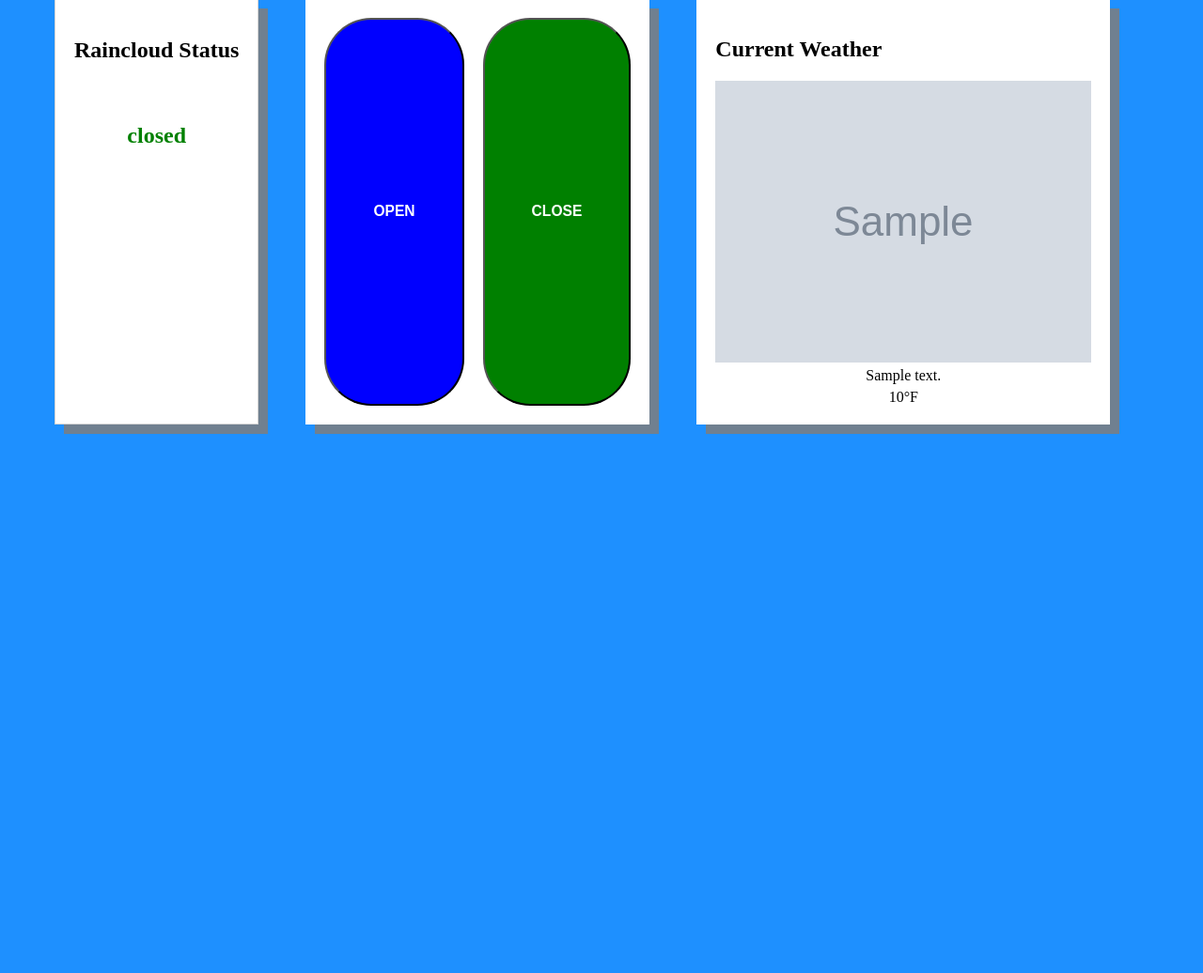
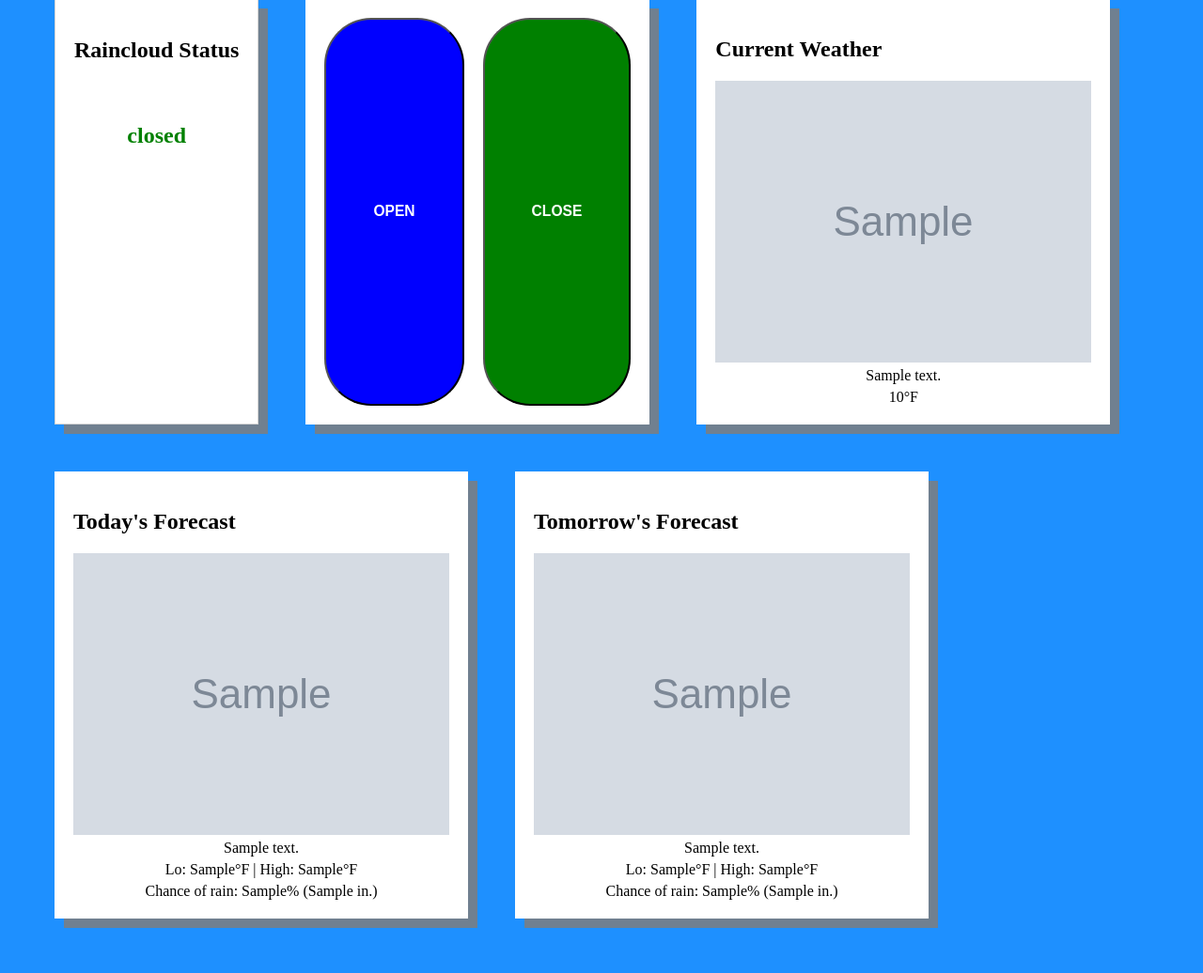
Before and after one commit to hwilloug/poppyland-home, a FastAPI app: page / in a window 1280 px wide. Shown: the part 229-1265 px from the top of the page at 94% size. Before the commit the page ends 691 px from the top, so only its background shows below. Run offline with FastAPI, Linux system fonts and the light colour scheme; grey boxes marked "Sample" are stand-in pictures; a database or web service that is not in the repository returns one stand-in record (values such as "Sample title"); data that the repository does not hold is empty.

Commit message:
Styling and add future forecast

```diff
--- a/rpiserver/rpiserver/server.py
+++ b/rpiserver/rpiserver/server.py
@@ -94,15 +94,15 @@ templates = Jinja2Templates(directory="templates")
 
 @api.get("/")
 def root(request: Request):
-    response = requests.get(f"https://api.weatherapi.com/v1/forecast.json?q=29715&days=1&key=d25c5b1c56f648249a6222139231411")
-    weather_data = response.json().get("current", {})
+    response = requests.get(f"https://api.weatherapi.com/v1/forecast.json?q=29715&days=2&key=d25c5b1c56f648249a6222139231411")
+    weather_data = response.json()
     return templates.TemplateResponse("index.html", {"request": request, "valve_state": valve, "weather_data": weather_data})
 
 def generate_html_redirect_response() -> HTMLResponse:
     html_content = f"""
     <html>
       <head>
-        <meta http-equiv="refresh" content="1; url='/api'" />
+        <meta http-equiv="refresh" content="1; url='/home'" />
       </head>
       <body>
           <p>Processing...</p>
--- a/rpiserver/static/style.css
+++ b/rpiserver/static/style.css
@@ -51,22 +51,29 @@ html {
     border-radius: 50px;
 }
 
-#weather {
+#current-weather {
     background-color: white;
     color: black;
     padding: 20px;
     box-shadow: 10px 10px slategrey;
 }
 
-#weather-container {
+.flex-column {
     display: flex;
     flex-direction: column;
     align-items: center;
     flex-wrap: wrap;
 }
 
-#weather-container p {
+.flex-column p {
     margin: 0px;
     padding: 0px;
     margin-top: 5px;
 }
+
+#forecast {
+    background-color: white;
+    color: black;
+    padding: 20px;
+    box-shadow: 10px 10px slategrey;
+}
--- a/rpiserver/templates/index.html
+++ b/rpiserver/templates/index.html
@@ -15,15 +15,33 @@
       <p style="color: {{ "blue" if valve_state.is_open else "green"}}">{{ "OPEN" if valve_state.is_open else "closed"}}</p>
     </div>
     <div id="controls">
-      <button onclick="location.href='/api/valves/open'" type="button" class="control-button"><h3>OPEN</h3></button>
-      <button onclick="location.href='/api/valves/close'" type="button" class="control-button" style="background-color: green;"><h3>CLOSE</h3></button>
+      <button onclick="location.href='/home/valves/open'" type="button" class="control-button"><h3>OPEN</h3></button>
+      <button onclick="location.href='/home/valves/close'" type="button" class="control-button" style="background-color: green;"><h3>CLOSE</h3></button>
     </div>
-    <div id="weather">
+    <div id="current-weather">
       <h2>Current Weather</h2>
-      <div id="weather-container">
-          <img src="{{ weather_data.condition.icon }}" />
-          <p>{{ weather_data.condition.text }}</p>
-          <p>{{ weather_data.temp_f }}°F</p>
+      <div class="flex-column">
+          <img src="{{ weather_data.current.condition.icon }}" />
+          <p>{{ weather_data.current.condition.text }}</p>
+          <p>{{ weather_data.current.temp_f }}°F</p>
+      </div>
+    </div>
+    <div id="forecast">
+      <h2>Today's Forecast</h2>
+      <div class="flex-column">
+        <img src="{{ weather_data.forecast.forecastday.0.day.condition.icon }}" />
+        <p>{{ weather_data.forecast.forecastday.0.day.condition.text }}</p>
+        <p>Lo: {{ weather_data.forecast.forecastday.0.day.mintemp_f }}°F | High: {{ weather_data.forecast.forecastday.0.day.maxtemp_f }}°F</p>
+        <p>Chance of rain: {{ weather_data.forecast.forecastday.0.day.daily_chance_of_rain }}% ({{ weather_data.forecast.forecastday.0.day.totalprecip_in }} in.)</p>
+      </div>
+    </div>
+    <div id="forecast">
+      <h2>Tomorrow's Forecast</h2>
+      <div class="flex-column">
+        <img src="{{ weather_data.forecast.forecastday.1.day.condition.icon }}" />
+        <p>{{ weather_data.forecast.forecastday.1.day.condition.text }}</p>
+        <p>Lo: {{ weather_data.forecast.forecastday.1.day.mintemp_f }}°F | High: {{ weather_data.forecast.forecastday.1.day.maxtemp_f }}°F</p>
+        <p>Chance of rain: {{ weather_data.forecast.forecastday.1.day.daily_chance_of_rain }}% ({{ weather_data.forecast.forecastday.1.day.totalprecip_in }} in.)</p>
       </div>
     </div>
   </div>
```
Also changed, not shown: 1 other file.
